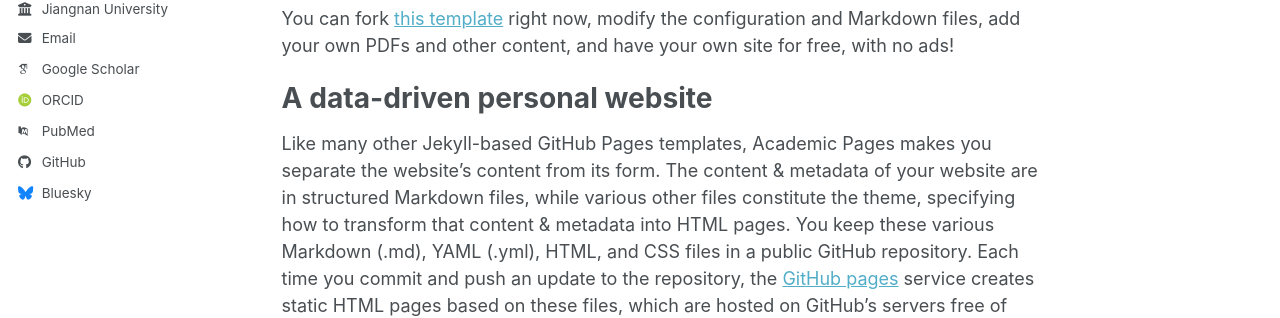
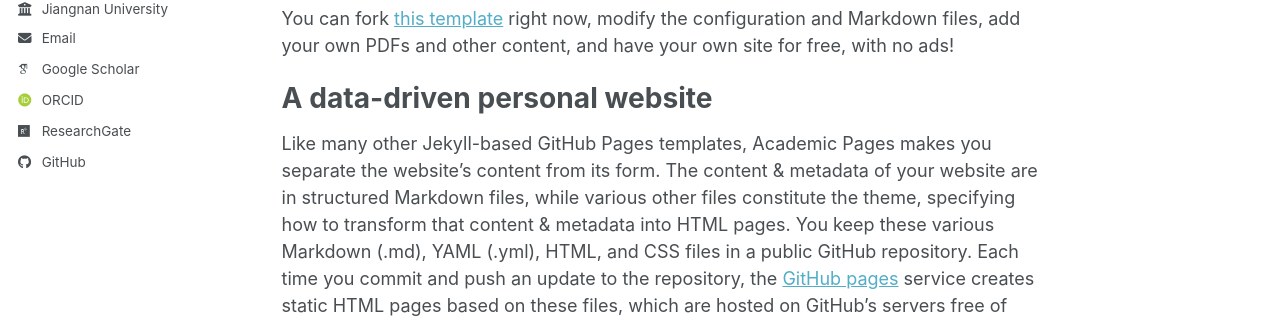
Before and after one commit to Archi-nan1994/yanhainan, a Jekyll site: the page built from _pages/about.md, in a window 1280 px wide. Shown: the part 406-724 px from the top of the page. Built offline with Jekyll 4.4.1, drawn with Linux system fonts in a browser that asks for light colours; some web fonts are replaced; a script bundle is joined from its source files by our own code; library files that are not in the unit come from our copies; some of the changed lines change nothing that is shown.

Commit message:
Update _config.yml

```diff
--- a/_config.yml
+++ b/_config.yml
@@ -33,54 +33,17 @@
   email            : "none@example.org"
 
   # Academic websites
-  academia         : # URL
-  arxiv            : # URL - Update with the correct link to your profile
-  googlescholar    : "https://scholar.google.com/citations?user=PS_CX0AAAAAJ"
-  inspire-hep      : # URL
-  impactstory      : # URL
-  orcid            : "https://orcid.org/yourorcidurl"
-  semantic         : # URL
-  ssrn             : # URL
-  pubmed           : "https://www.ncbi.nlm.nih.gov/pubmed/?term=john+snow"
-  researchgate     : # URL
-  scopus           : # URL
-  zotero           : # URL
+  googlescholar    : "https://scholar.google.com/citations?user=w3ZEnToAAAAJ&hl=zh-CN&oi=ao"
+  orcid            : "https://orcid.org/my-orcid?orcid=0000-0002-0846-7487"
+  researchgate     : "https://www.researchgate.net/profile/Hainan-Yan?ev=prf_overview"
+
 
 
   # Repositories and software development
-  bitbucket        : # Username - Update with your username on the site
-  codepen          : # Username
-  dribbble         : # Username
   github           : "academicpages"
-  kaggle           : # Username
-  stackoverflow    : # User number or user number and name (i.e., use "1" or "1/jeff-atwood")
 
   # Social media
-  artstation       : # Username
-  bluesky          : "bsky.app" # Replace this with you Bluesky username
-  facebook         : # Username
-  flickr           : # Username
-  foursquare       : # Username
-  goodreads        : # Username
-  google_plus      : # Username
-  keybase          : # Username
-  instagram        : # Username
-  lastfm           : # Username
   linkedin         : # Username
-  mastodon         : # URL
-  medium           : # URL
-  pinterest        : # Username
-  soundcloud       : # Username
-  steam            : # Username
-  telegram         : # URL
-  tumblr           : # Username
-  twitter          : # Username for X / Twitter
-  vine             : # Username
-  weibo            : # Username
-  wikipedia        : # Username
-  xing             : # Username
-  youtube          : # Username
-  zhihu            : # Username
 
 # Publication Category - The following the list of publication categories and their headings
 publication_category:
```
